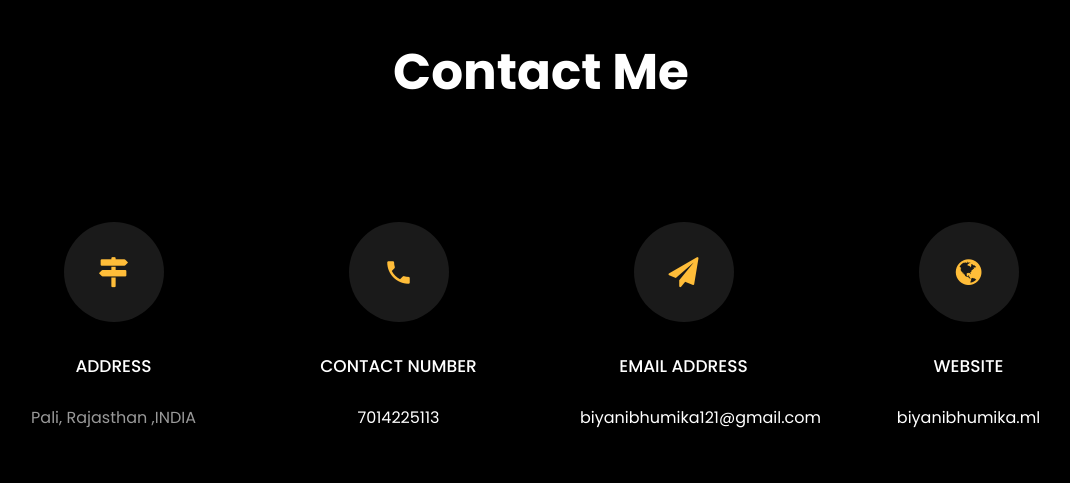
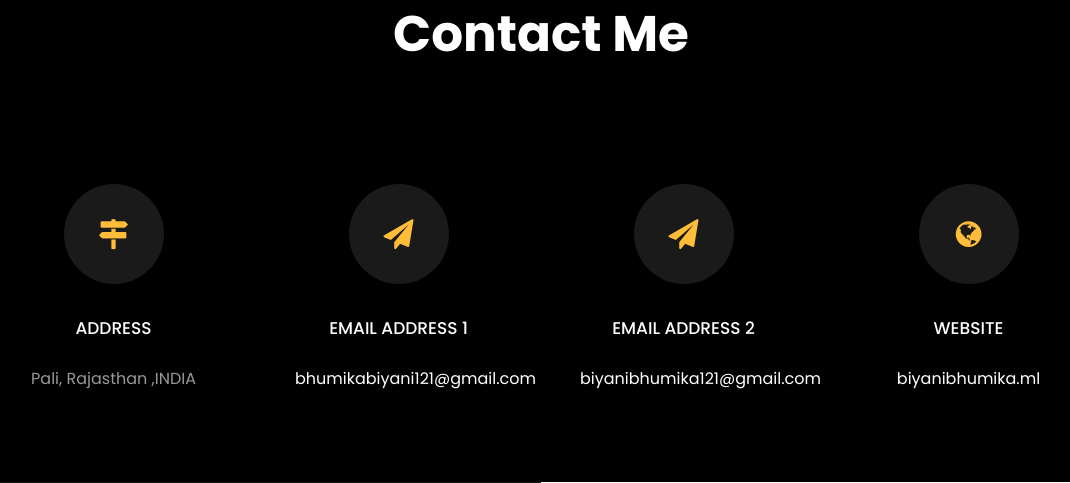
Before and after one commit to bhumikabiyani/My-Portfolio, a Flask app: page / in a window 1280 px wide. Shown: the part 4791-5274 px from the top of the page, without its empty margins (99-1169 px from the left). Run offline with Flask 3, Linux system fonts and the light colour scheme; some libraries are stand-ins or nearby versions; some web fonts are replaced.

Commit message:
Update index.html

```diff
--- a/templates/index.html
+++ b/templates/index.html
@@ -202,9 +202,9 @@ I am eager to gain practical experience in a dynamic and innovative environment,
                   <li class="d-flex">
                     <span>Email:</span> <span>biyanibhumika121@gmail.com</span>
                   </li>
-                  <li class="d-flex">
+                  <!-- <li class="d-flex">
                     <span>Phone: </span> <span>+917014225113</span>
-                  </li>
+                  </li> -->
                 </ul>
               </div>
             </div>
@@ -1158,10 +1158,10 @@ I am eager to gain practical experience in a dynamic and innovative environment,
               <div
                 class="icon d-flex align-items-center justify-content-center"
               >
-                <span class="icon-phone2"></span>
+                <span class="icon-paper-plane"></span>
               </div>
-              <h3 class="mb-4">Contact Number</h3>
-              <p><a href="tel://1234567920">7014225113</a></p>
+              <h3 class="mb-4">Email address 1</h3>
+              <p><a href="mailto:info@yoursite.com">bhumikabiyani121@gmail.com</a></p>
             </div>
           </div>
           <div class="col-md-6 col-lg-3 d-flex ftco-animate">
@@ -1171,7 +1171,7 @@ I am eager to gain practical experience in a dynamic and innovative environment,
               >
                 <span class="icon-paper-plane"></span>
               </div>
-              <h3 class="mb-4">Email Address</h3>
+              <h3 class="mb-4">Email Address 2</h3>
               <p><a href="mailto:info@yoursite.com">biyanibhumika121@gmail.com</a></p>
             </div>
           </div>
```
